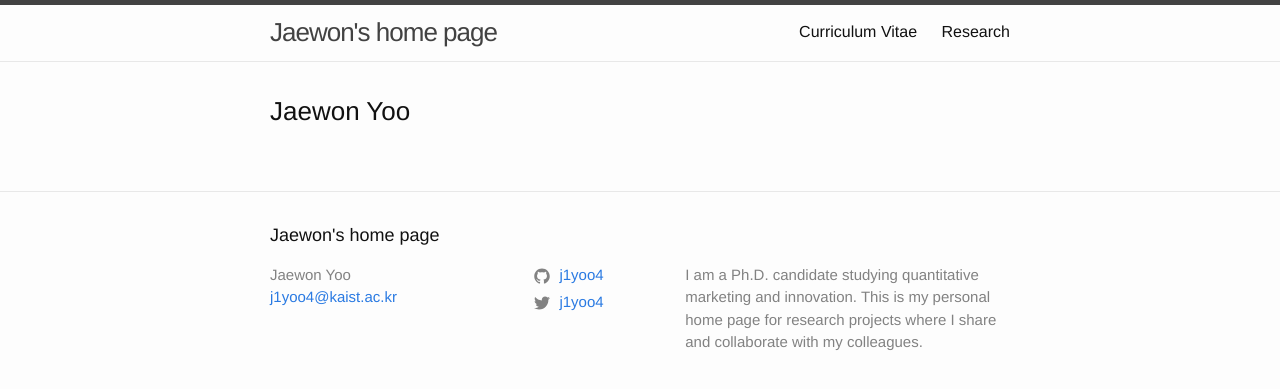
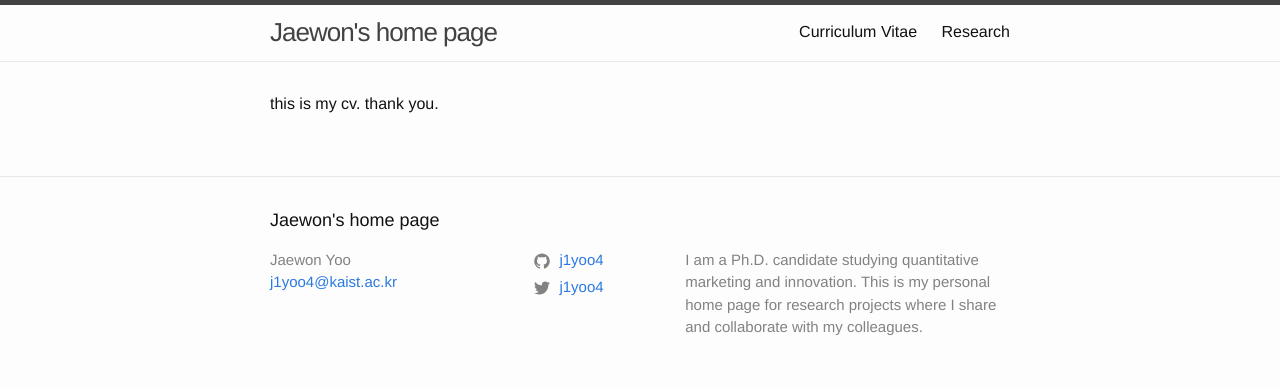
Before and after one commit to j1yoo/j1yoo.github.io, a Jekyll site: the page built from cv.markdown, in a window 1280 px wide. Shown: the top 389 px of the page. Built offline with Jekyll 4.4.1, drawn with Linux system fonts in a browser that asks for light colours.

Commit message:
Update cv.markdown

```diff
--- a/cv.markdown
+++ b/cv.markdown
@@ -4,4 +4,4 @@ title: Curriculum Vitae
 permalink: /cv/
 ---
 
-### Jaewon Yoo
+this is my cv. thank you.
```
